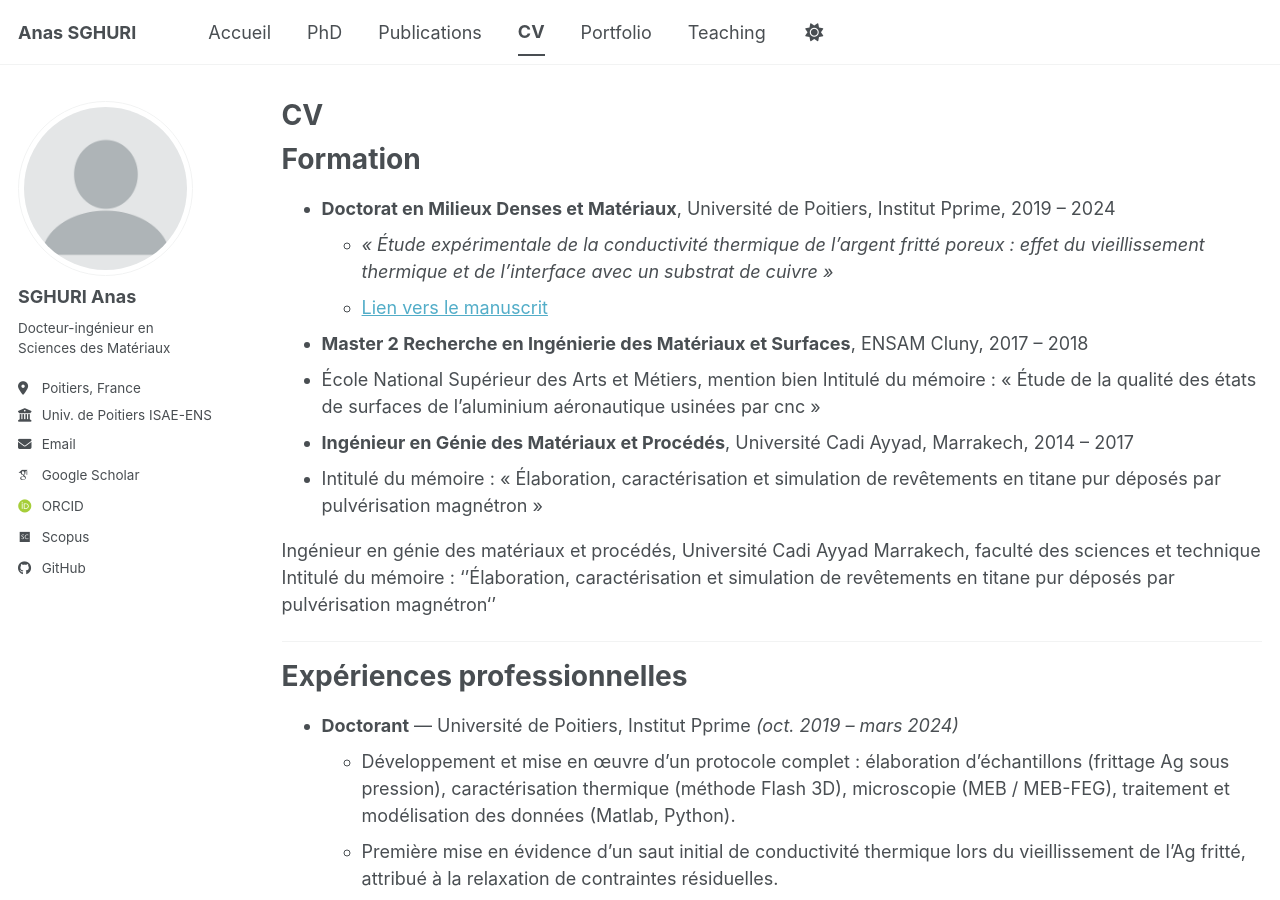
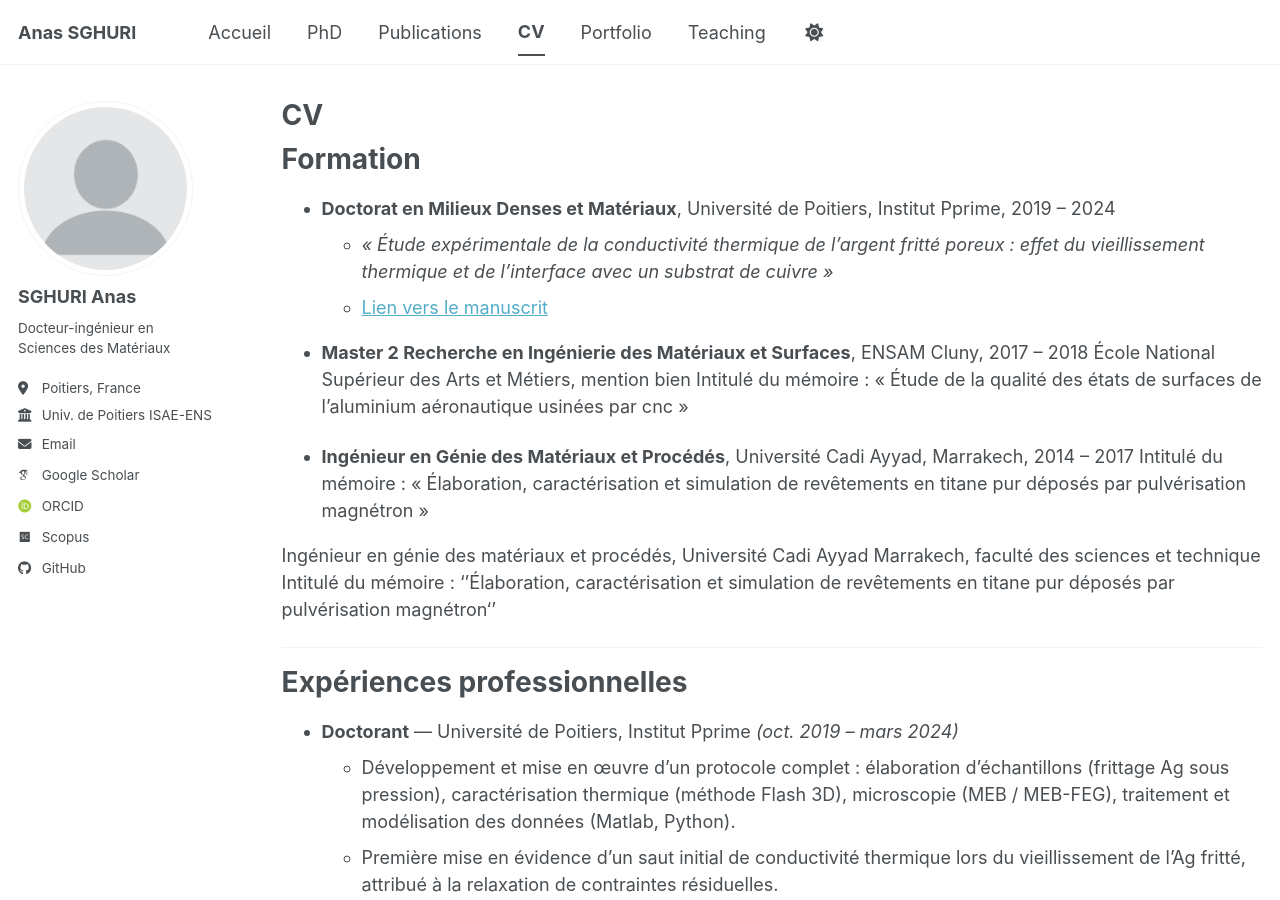
Before and after one commit to Anas-Sg-git/anas-sghuri, a Jekyll site: the page built from _pages/cv.md, in a window 1280 px wide and 900 px high. Built offline with Jekyll 4.4.1, drawn with Linux system fonts in a browser that asks for light colours; some web fonts are replaced; a script bundle is joined from its source files by our own code; library files that are not in the unit come from our copies.

Commit message:
Update cv.md

```diff
--- a/_pages/cv.md
+++ b/_pages/cv.md
@@ -12,11 +12,13 @@ author_profile: true
 * **Doctorat en Milieux Denses et Matériaux**, Université de Poitiers, Institut Pprime, 2019 – 2024
   * *« Étude expérimentale de la conductivité thermique de l'argent fritté poreux : effet du vieillissement thermique et de l'interface avec un substrat de cuivre »*
   * [Lien vers le manuscrit](https://hal.science/tel-05045482)
+
 * **Master 2 Recherche en Ingénierie des Matériaux et Surfaces**, ENSAM Cluny, 2017 – 2018
-* École National Supérieur des Arts et Métiers, mention bien
-Intitulé du mémoire : « Étude de la qualité des états de surfaces de l’aluminium aéronautique usinées par cnc »
+  École National Supérieur des Arts et Métiers, mention bien
+  Intitulé du mémoire : « Étude de la qualité des états de surfaces de l’aluminium aéronautique usinées par cnc »
+
 * **Ingénieur en Génie des Matériaux et Procédés**, Université Cadi Ayyad, Marrakech, 2014 – 2017
-* Intitulé du mémoire : « Élaboration, caractérisation et simulation de revêtements en titane pur déposés par pulvérisation magnétron »
+  Intitulé du mémoire : « Élaboration, caractérisation et simulation de revêtements en titane pur déposés par pulvérisation magnétron »
 
 
 Ingénieur en génie des matériaux et procédés,
```
